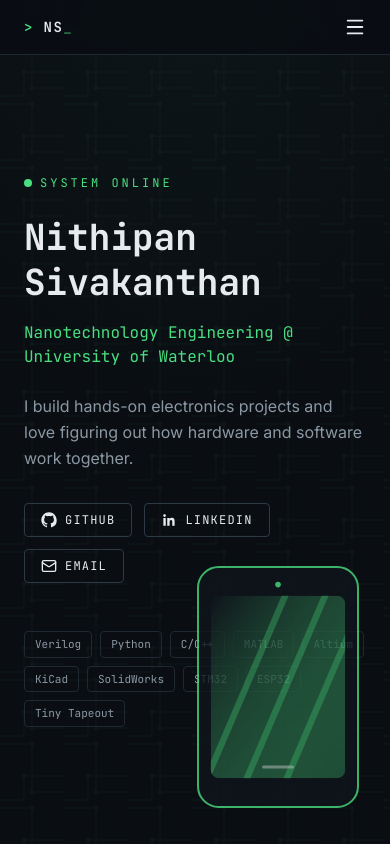
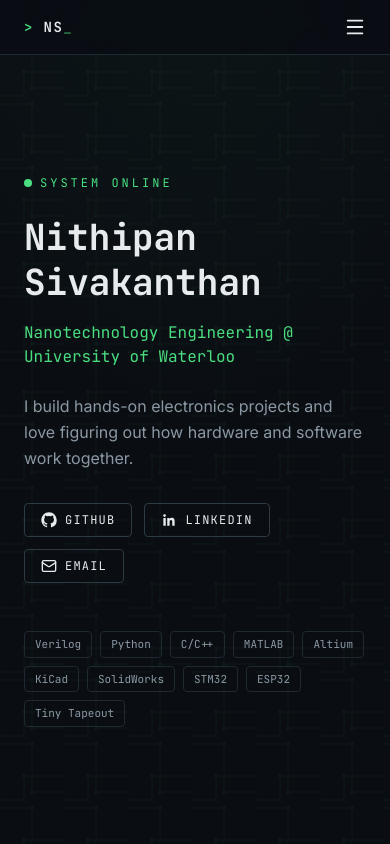
Before and after one commit to Nithipan-11/portfolio, a Next.js app: page / in a window 390 px wide. Shown: the top 844 px of the page. Built offline with nearby package versions, Linux system fonts and the light colour scheme.

Commit message:
Fix tablet illustration overlap on mobile, remove resume button

```diff
--- a/src/components/HeroTablet.tsx
+++ b/src/components/HeroTablet.tsx
@@ -33,7 +33,7 @@ export function HeroTablet() {
     <svg
       aria-hidden
       viewBox="0 0 240 320"
-      className="absolute bottom-4 right-4 w-48 opacity-80 sm:bottom-8 sm:right-8 sm:w-56 lg:right-[11%] lg:top-1/2 lg:bottom-auto lg:w-72 lg:-translate-y-1/2 xl:right-[26%]"
+      className="hidden opacity-80 lg:absolute lg:block lg:right-[11%] lg:top-1/2 lg:w-72 lg:-translate-y-1/2 xl:right-[26%]"
       fill="none"
     >
       <defs>
```
